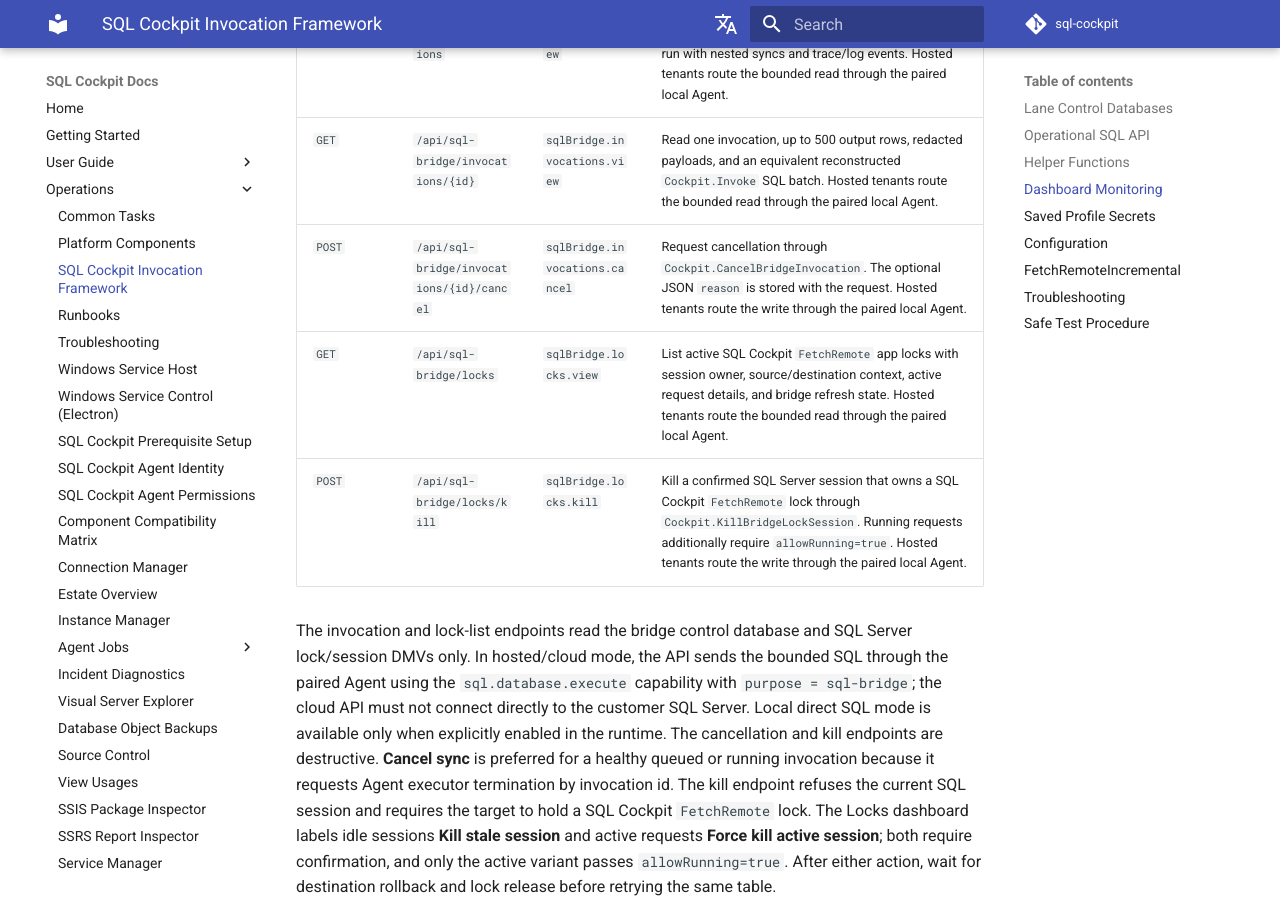
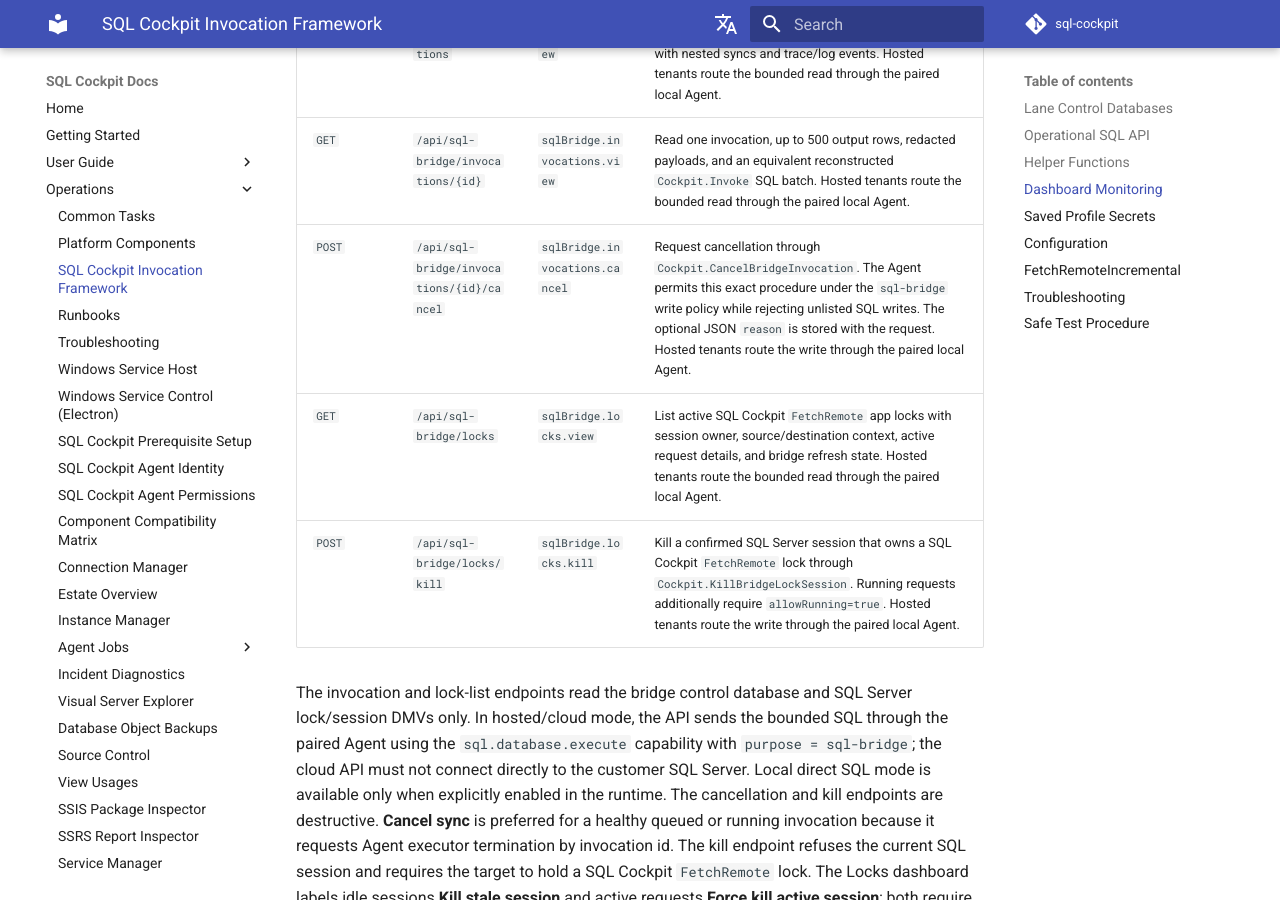
Before and after one commit to sql-cockpit/sql-cockpit-docs-source, an MkDocs documentation site: the page built from docs/operations/sql-cockpit-invocation-framework.md, in a window 1280 px wide and 900 px high, scrolled down 4760 px. Built offline with MkDocs 1.6.1 and Material for MkDocs 9.7.7, drawn with Linux system fonts in a browser that asks for light colours; comment, search, counter and statistics services are not loaded; the version menu is left out.

Commit message:
Document Agent cancellation policy

```diff
--- a/docs/operations/sql-cockpit-invocation-framework.md
+++ b/docs/operations/sql-cockpit-invocation-framework.md
@@ -159,7 +159,7 @@
 | --- | --- | --- | --- |
 | `GET` | `/api/sql-bridge/invocations` | `sqlBridge.invocations.view` | List recent SQL bridge invocations, or use `view=procedureRuns` to page by stored procedure run with nested syncs and trace/log events. Hosted tenants route the bounded read through the paired local Agent. |
 | `GET` | `/api/sql-bridge/invocations/{id}` | `sqlBridge.invocations.view` | Read one invocation, up to 500 output rows, redacted payloads, and an equivalent reconstructed `Cockpit.Invoke` SQL batch. Hosted tenants route the bounded read through the paired local Agent. |
-| `POST` | `/api/sql-bridge/invocations/{id}/cancel` | `sqlBridge.invocations.cancel` | Request cancellation through `Cockpit.CancelBridgeInvocation`. The optional JSON `reason` is stored with the request. Hosted tenants route the write through the paired local Agent. |
+| `POST` | `/api/sql-bridge/invocations/{id}/cancel` | `sqlBridge.invocations.cancel` | Request cancellation through `Cockpit.CancelBridgeInvocation`. The Agent permits this exact procedure under the `sql-bridge` write policy while rejecting unlisted SQL writes. The optional JSON `reason` is stored with the request. Hosted tenants route the write through the paired local Agent. |
 | `GET` | `/api/sql-bridge/locks` | `sqlBridge.locks.view` | List active SQL Cockpit `FetchRemote` app locks with session owner, source/destination context, active request details, and bridge refresh state. Hosted tenants route the bounded read through the paired local Agent. |
 | `POST` | `/api/sql-bridge/locks/kill` | `sqlBridge.locks.kill` | Kill a confirmed SQL Server session that owns a SQL Cockpit `FetchRemote` lock through `Cockpit.KillBridgeLockSession`. Running requests additionally require `allowRunning=true`. Hosted tenants route the write through the paired local Agent. |
 
```
